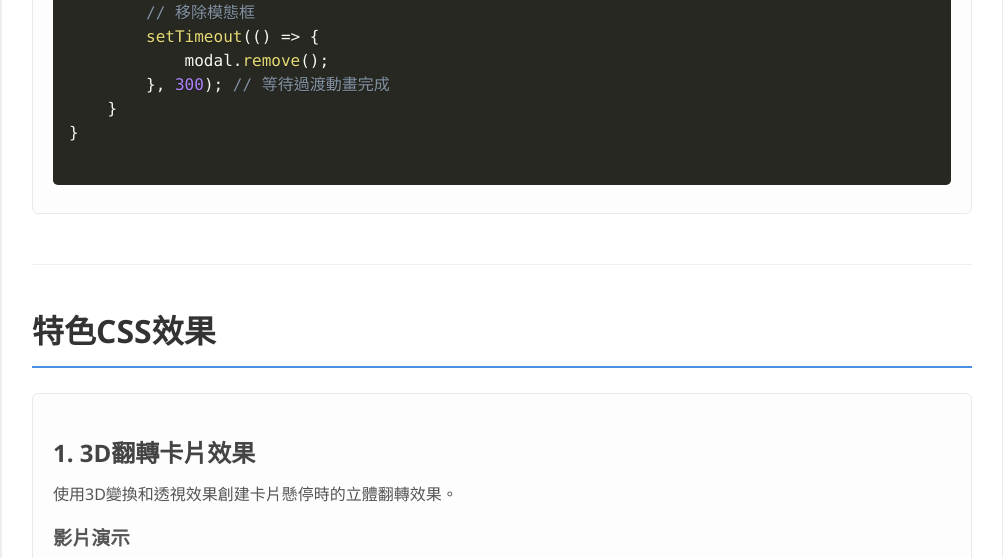
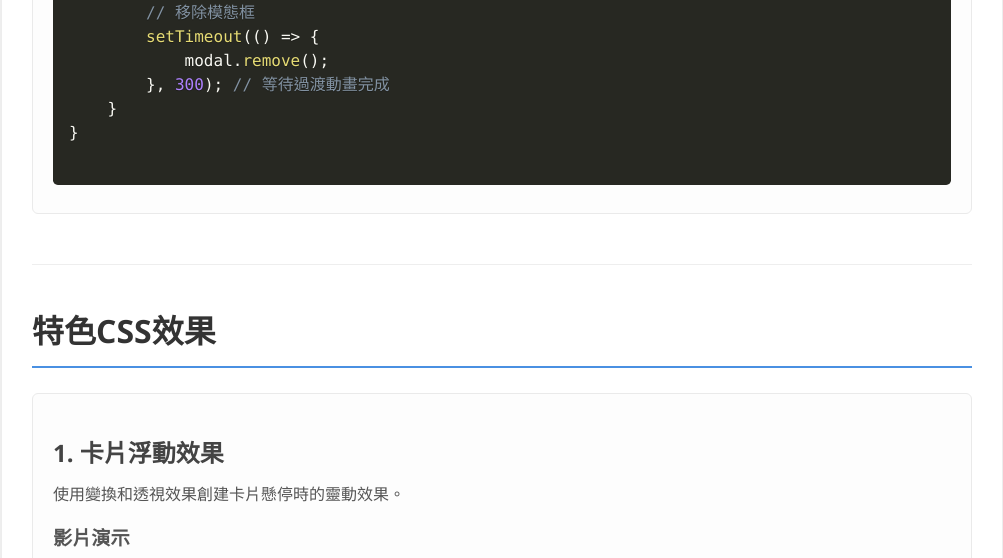
Before and after one commit to YanShuo0116/myweb, a plain HTML site: page index.html in a window 1280 px wide. Shown: the part 11139-11697 px from the top of the page, without its empty margins (138-1141 px from the left). Drawn offline with nearby package versions, Linux system fonts and the light colour scheme.

Commit message:
Update index.html

```diff
--- a/index.html
+++ b/index.html
@@ -356,8 +356,8 @@ function closeInterestModal() {
             <h2>特色CSS效果</h2>
 
             <article class="feature-item">
-                <h3>1. 3D翻轉卡片效果</h3>
-                <p>使用3D變換和透視效果創建卡片懸停時的立體翻轉效果。</p>
+                <h3>1. 卡片浮動效果</h3>
+                <p>使用變換和透視效果創建卡片懸停時的靈動效果。</p>
                 <h4>影片演示</h4>
                 <video width="100%" controls poster="videos/poster_css1.jpg">
                     <source src="videos/css1.mp4" type="video/mp4">
```
